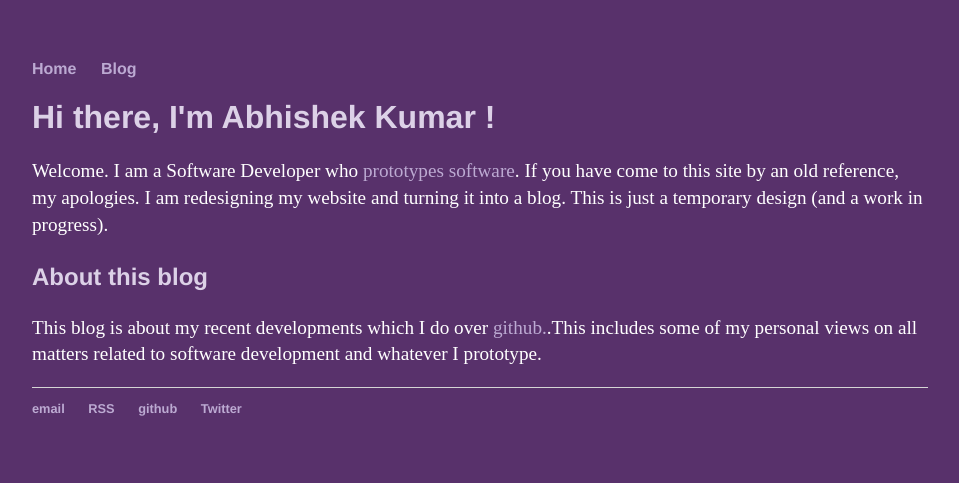
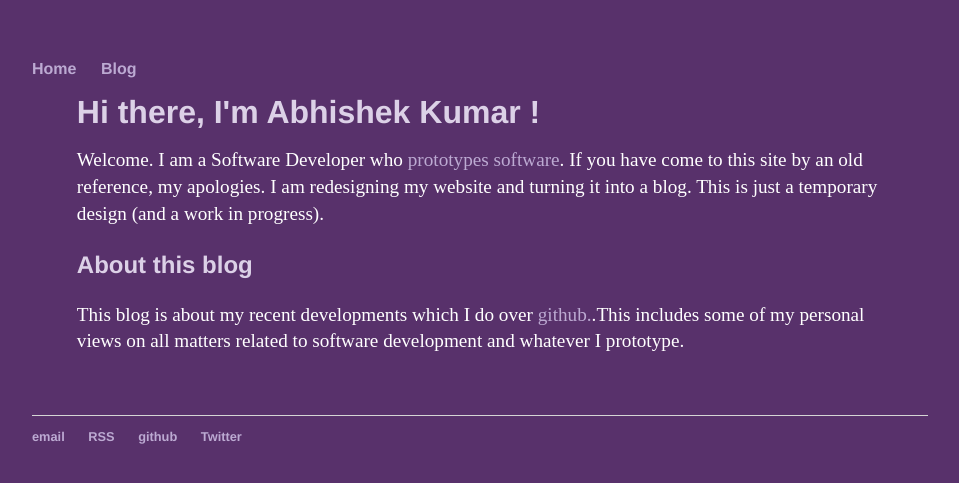
Before and after one commit to Mr-Kumar-Abhishek/brain-beats-blog, a Jekyll site: the page built from index.html, in a window 1280 px wide. Shown: the top 483 px of the page, without its empty margins (160-1119 px from the left). Built offline with Jekyll 4.4.1, drawn with Linux system fonts in a browser that asks for light colours.

Commit message:
add container styles

```diff
--- a/css/main.css
+++ b/css/main.css
@@ -92,3 +92,9 @@ code {
     color: #2C0E48;
     font-weight: bold;
 }
+
+.container {
+    width: 90%;
+    margin: 0 auto 60px auto;
+    line-height: 26px;
+}
```
